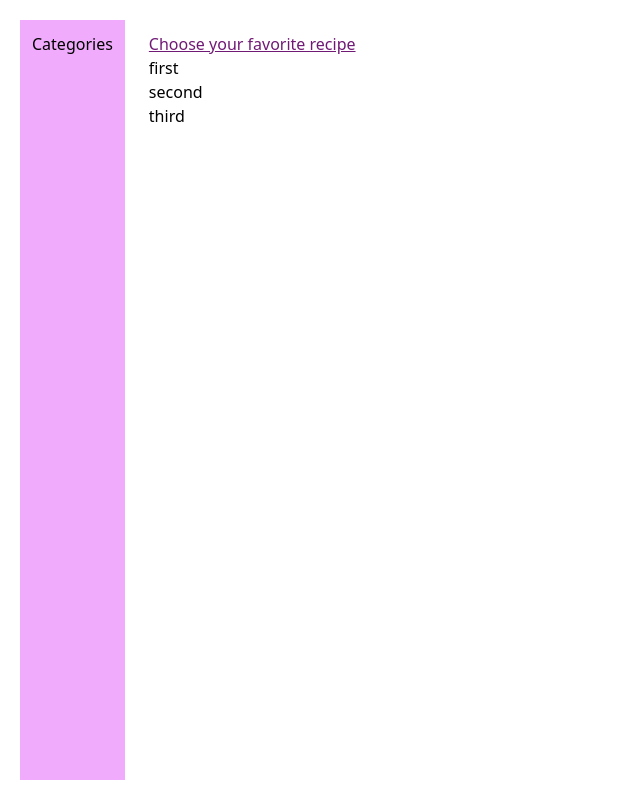
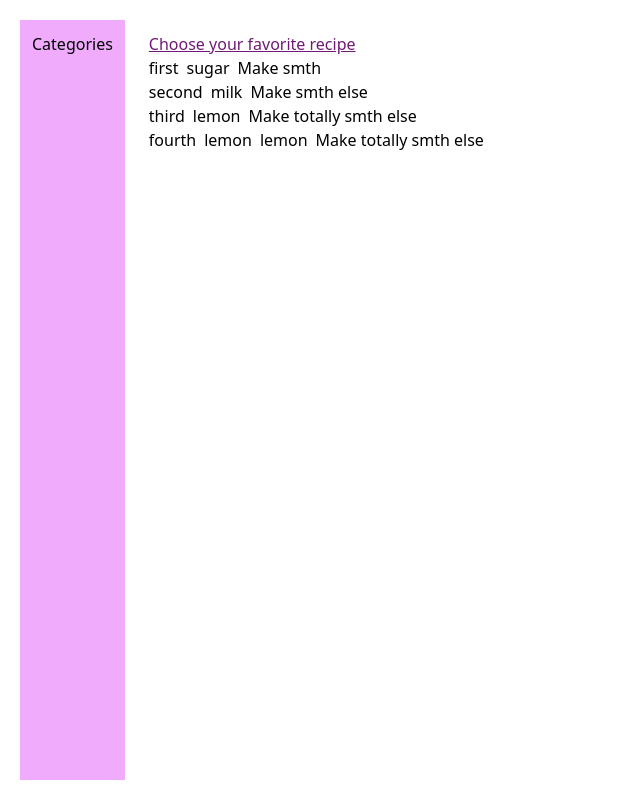
Before and after one commit to vozmi-dranik/recipes, an Angular app: page / in a window 1280 px wide. Shown: the whole page, without its empty margins (0-640 px from the left). Built offline with nearby package versions, Linux system fonts and the light colour scheme.

Commit message:
feat: add displaying of recipe ingredients and steps

```diff
--- a/src/app/models/mock/recipes.mock.ts
+++ b/src/app/models/mock/recipes.mock.ts
@@ -4,4 +4,11 @@ export const RecipesMock: IRecipe[] = [
   { id: 1, name: 'first', ingredients: [{ name: 'sugar', count: 100, measure: 'g', }], steps: [{description: 'Make smth'}] },
   { id: 2, name: 'second', ingredients: [{ name: 'milk', count: 200, measure: 'ml', }], steps: [{description: 'Make smth else'}] },
   { id: 3, name: 'third', ingredients: [{ name: 'lemon', count: 1, measure: 'pcs', }], steps: [{description: 'Make totally smth else'}] },
+  { id: 4, name: 'fourth', ingredients: [
+    { name: 'lemon', count: 1, measure: 'pcs', },
+      { name: 'lemon', count: 1, measure: 'pcs', }
+    ],
+    steps: [
+    {description: 'Make totally smth else'}
+    ] },
 ];
--- a/src/app/pages/recipes-list/components/recipe-item/recipe-item.component.html
+++ b/src/app/pages/recipes-list/components/recipe-item/recipe-item.component.html
@@ -1 +1,9 @@
-<p>{{ recipe().name }}</p>
+<div class="flex gap-2">
+  <h3>{{ recipe().name }}</h3>
+  @for (ingredient of recipe().ingredients; track ingredient) {
+  <p>{{ ingredient.name }}</p>
+  }
+  @for (step of recipe().steps; track step) {
+  <p>{{ step.description }}</p>
+  }
+</div>
```
